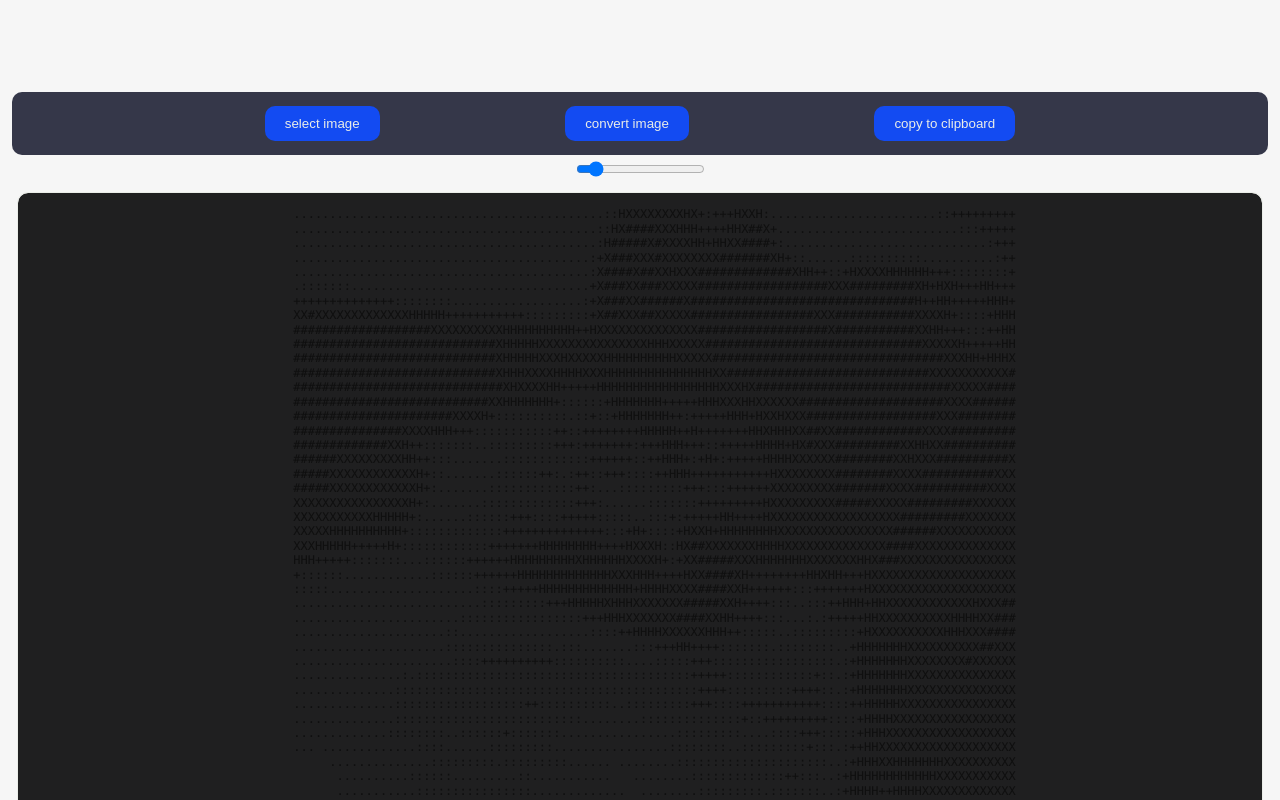
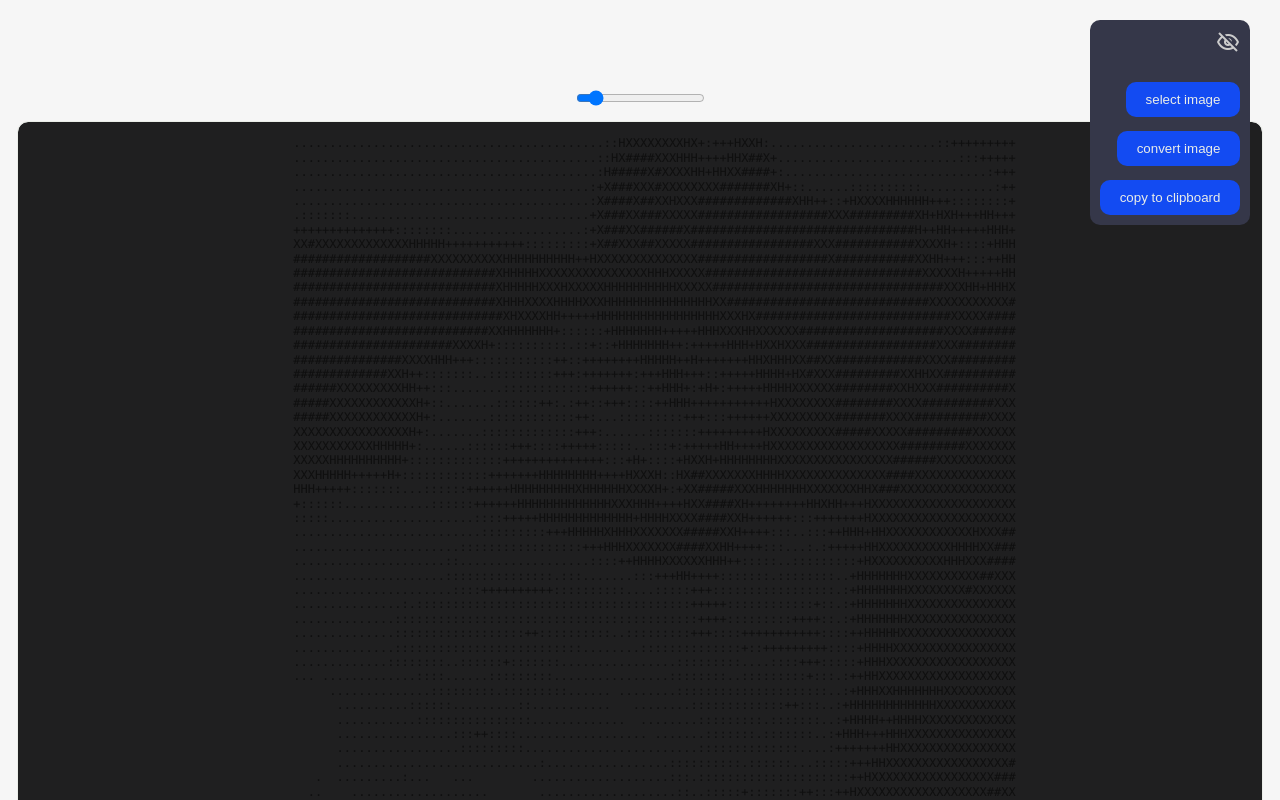
Before and after one commit to rikdgd/txt-art-desktop, a React (Vite) app: page / in a window 1280 px wide. Shown: the top 800 px of the page. Built offline with nearby package versions, Linux system fonts and the light colour scheme.

Commit message:
Add collapsible side panel to hold options

```diff
--- a/src/App.tsx
+++ b/src/App.tsx
@@ -7,6 +7,7 @@ import { clipboard } from "@tauri-apps/api";
 
 import fileHandler from "./utils/FileHandler";
 import ImageHolder from "./components/ImageHolder";
+import OptionPanel from "./components/OptionPanel";
 
 
 
@@ -47,12 +48,15 @@ function App() {
 
     return (
         <div>
-            <div className="container">
-                <div className="ButtonRow">
+            <div>
+                <OptionPanel>
                     <Button text='select image' OnClick={() => selectImage()}/>
                     <Button text='convert image' OnClick={() => getCharImage(imagePath)}/>
                     <Button text='copy to clipboard' OnClick={async () => copyToClipboard()}/>
-                </div>
+                </OptionPanel>
+            </div>
+
+            <div className="container">
                 <ImageHolder image={textImage}/>
             </div>
         </div>
--- /dev/null
+++ b/src/components/OptionPanel/OptionPanel.css
@@ -0,0 +1,25 @@
+.OptionPanel {
+    background-color: #353749;
+    margin: 4px;
+    border-radius: 10px;
+
+    display: flex;
+    flex-direction: column;
+    justify-content: space-between;
+    align-items: flex-end;
+    padding: 10px;
+
+
+    position: fixed;
+    top: 2%;
+    left: auto;
+    right: 2%;
+    bottom: auto;
+    gap: 14px;
+}
+
+img {
+    width: 24px;
+    height: 24px;
+    filter: invert(80%);
+}
--- /dev/null
+++ b/src/components/OptionPanel/index.tsx
@@ -0,0 +1,40 @@
+import './OptionPanel.css';
+import showIcon from '../../assets/icon-show.svg';
+import hideIcon from '../../assets/icon-hide.svg';
+import { useState } from 'react';
+
+
+
+function OptionPanel({ children }: { children: React.ReactNode }) {
+
+    const [isCollapsed, setIsCollapsed] = useState(false);
+
+    if (isCollapsed) {
+        return (
+            <div className="OptionPanel">
+                <img
+                    src={showIcon}
+                    alt="Show"
+                    onClick={() => setIsCollapsed(false)}
+                />
+            </div>
+        );
+
+    } else {
+        return (
+            <div className="OptionPanel">
+                <img
+                    src={hideIcon}
+                    alt="Hide"
+                    onClick={() => setIsCollapsed(true)}
+                    style={{marginBottom: '14px'}}
+                />
+                {children}
+            </div>
+        );
+    }
+}
+
+
+
+export default OptionPanel;
```
Also changed, not shown: src/assets/icon-hide.svg (added), src/assets/icon-show.svg (added).
